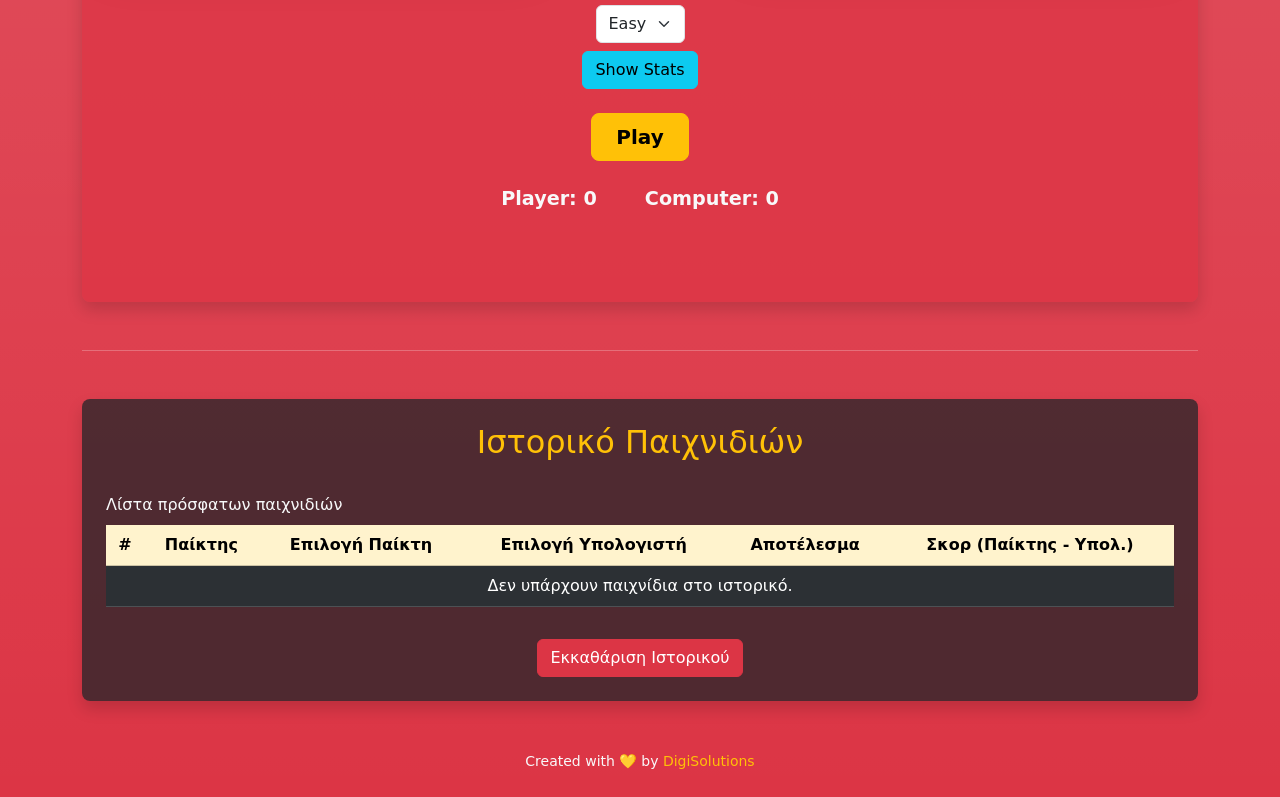
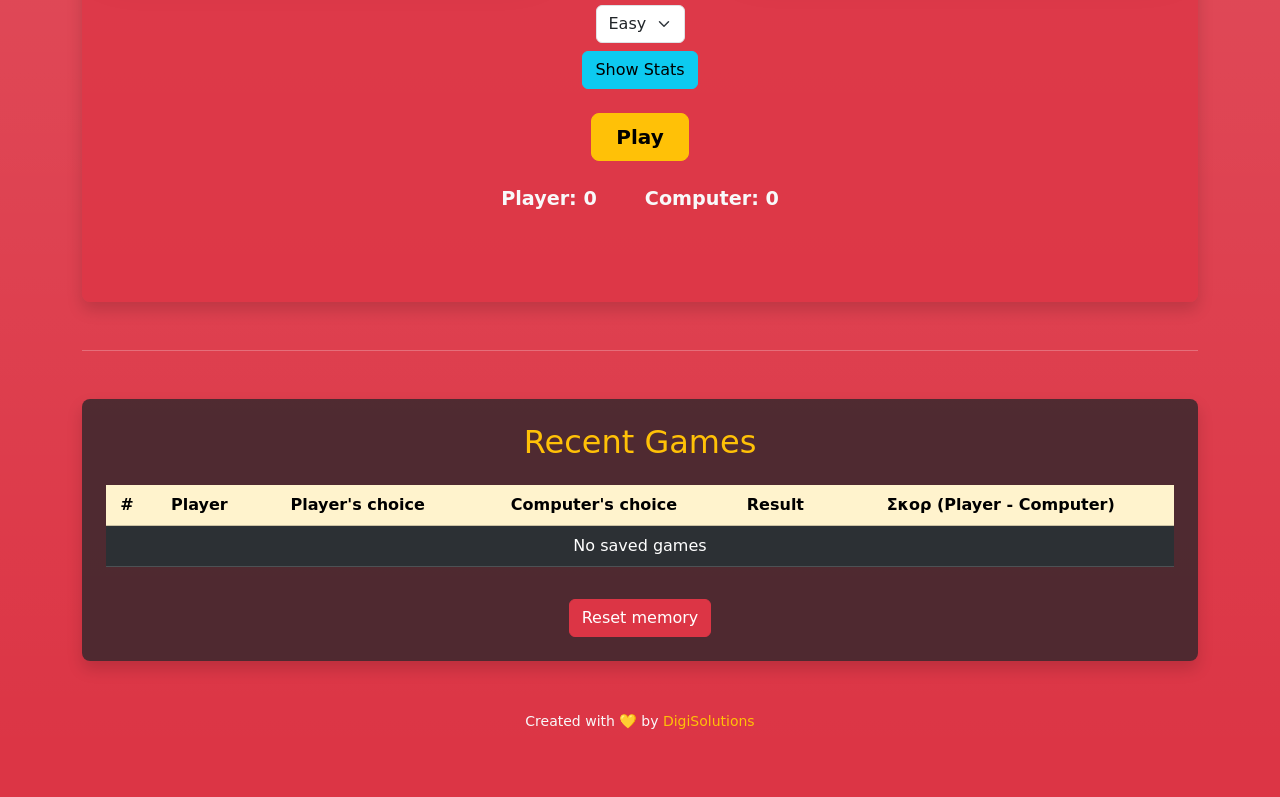
Before and after one commit to PanuGr/Rock-Paper-Scissors, a plain HTML site: page index.html in a window 1280 px wide. Shown: the part 455-1252 px from the top of the page. After the commit the page ends 1212 px from the top, so only its background shows below. Drawn offline with nearby package versions, Linux system fonts and the light colour scheme.

Commit message:
fix language

```diff
--- a/index.html
+++ b/index.html
@@ -99,25 +99,24 @@
 
       <hr class="text-light my-5">
       <section id="game-history-section" class="bg-dark bg-opacity-75 p-4 rounded-3 shadow mb-5 text-light">
-        <h2 class="text-warning mb-4">Ιστορικό Παιχνιδιών</h2>
+        <h2 class="text-warning mb-4">Recent Games</h2>
         <div class="table-responsive">
           <table class="table table-dark table-striped table-hover caption-top">
-            <caption class="text-light">Λίστα πρόσφατων παιχνιδιών</caption>
             <thead class="table-warning">
               <tr>
                 <th scope="col">#</th>
-                <th scope="col">Παίκτης</th>
-                <th scope="col">Επιλογή Παίκτη</th>
-                <th scope="col">Επιλογή Υπολογιστή</th>
-                <th scope="col">Αποτέλεσμα</th>
-                <th scope="col">Σκορ (Παίκτης - Υπολ.)</th>
+                <th scope="col">Player</th>
+                <th scope="col">Player's choice</th>
+                <th scope="col">Computer's choice</th>
+                <th scope="col">Result</th>
+                <th scope="col">Σκορ (Player - Computer)</th>
               </tr>
             </thead>
             <tbody id="game-history-body">
             </tbody>
           </table>
         </div>
-        <button type="reset" id="clear-history-button" class="btn btn-danger mt-3">Εκκαθάριση Ιστορικού</button>
+        <button type="reset" id="clear-history-button" class="btn btn-danger mt-3">Reset memory</button>
       </section>
 
       <!--
--- a/main.js
+++ b/main.js
@@ -1,5 +1,5 @@
 import { updatePlayerName, updatePlayerScoreDisplay } from './modules/playerName.js';
-import { loadGameHistory, saveGameHistory, addGameToHistory, renderGameHistory, clearGameHistory } from './modules/scoreboard.js';
+import { loadGameHistory, addGameToHistory, clearGameHistory } from './modules/scoreboard.js';
 // Game state
 const gameState = {
   singlePlayer: {
@@ -25,11 +25,9 @@ const playerChoices = document.querySelectorAll('[name="user"]');
 const computerChoiceIcons = Array.from(document.querySelectorAll('.computer-choice'));
 const playButton = document.getElementById('play-button');
 const resultDisplay = document.getElementById('result');
-const playerScoreDisplay = document.getElementById('player-score');
+//const playerScoreDisplay = document.getElementById('player-score');
 const computerScoreDisplay = document.getElementById('computer-score');
-const gameHistoryBody = document.getElementById('game-history-body');
 const clearHistoryButton = document.getElementById('clear-history-button');
-const localSave = 'rpsGameHistory';
 
 
 /**
@@ -438,7 +436,7 @@ function updateDashboard(playerMove, computerMove, result) {
 document.addEventListener('DOMContentLoaded', () => {
   // Initialize game
   updatePlayerScoreDisplay(gameState);
-  loadGameHistory(gameState); // Φόρτωση του ιστορικού κατά την έναρξη
+  loadGameHistory(gameState,'GameHistory'); // Φόρτωση του ιστορικού κατά την έναρξη
   if (clearHistoryButton) {
     clearHistoryButton.addEventListener('click', clearGameHistory);
   }
--- a/modules/scoreboard.js
+++ b/modules/scoreboard.js
@@ -51,7 +51,7 @@ function addGameToHistory(playerName, playerChoice, computerChoice, resultMessag
       const row = gameHistoryBody.insertRow();
       const cell = row.insertCell();
       cell.colSpan = 6; // Ο αριθμός των στηλών του πίνακα
-      cell.textContent = 'Δεν υπάρχουν παιχνίδια στο ιστορικό.';
+      cell.textContent = 'No saved games';
       cell.classList.add('text-center');
       return;
     }
@@ -69,7 +69,7 @@ function addGameToHistory(playerName, playerChoice, computerChoice, resultMessag
 
   // Εκκαθαρίζει το ιστορικό παιχνιδιών από την κατάσταση και το localStorage.
   function clearGameHistory(gameState) {
-    if (confirm("Είστε σίγουροι ότι θέλετε να εκκαθαρίσετε το ιστορικό παιχνιδιών;")) {
+    if (confirm("This will delete all game history. Are you sure?")) {
       gameState.gameHistory = [];
       saveGameHistory(gameState); // Αποθήκευση του κενού πίνακα
       renderGameHistory(gameState);
```
